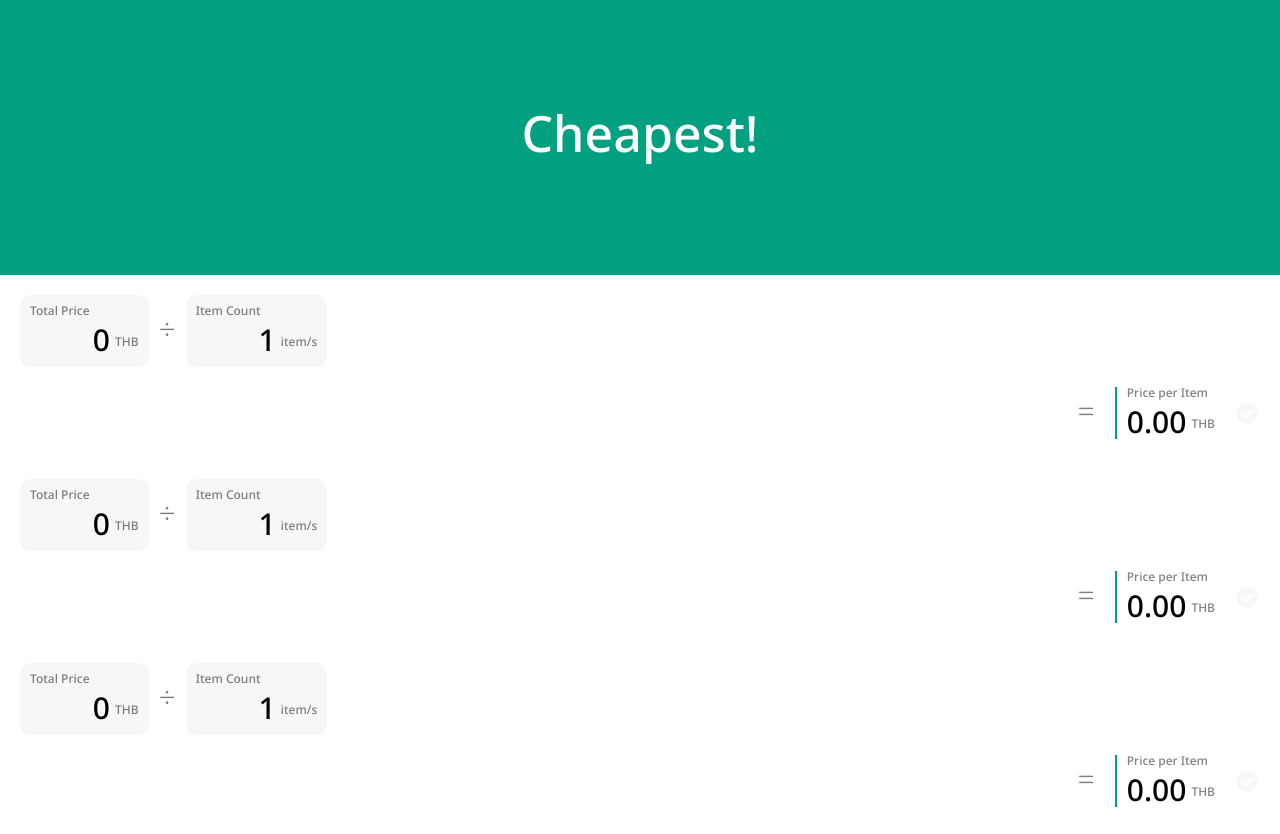
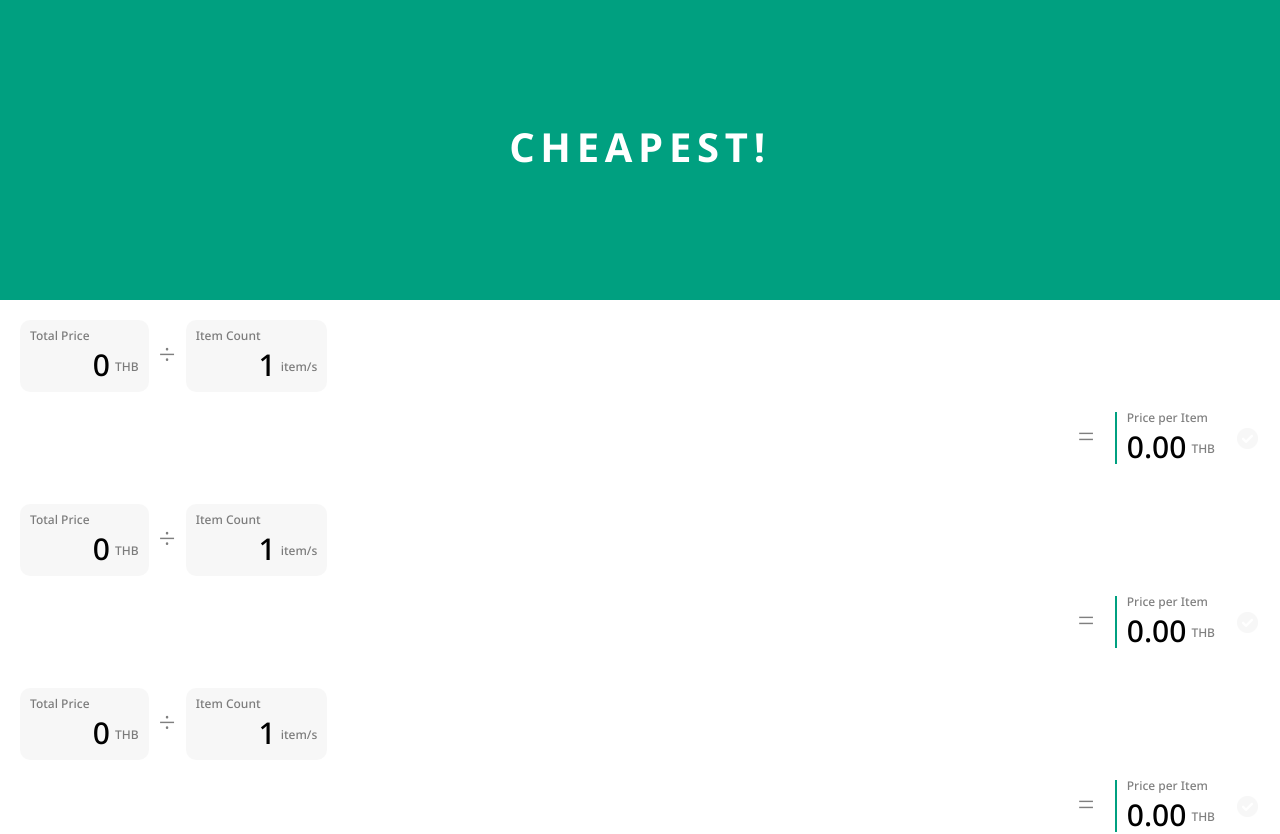
Before and after one commit to tanachai-b/cheaper, a React (Vite) app: page / in a window 1280 px wide. Shown: the top 834 px of the page. Built offline with nearby package versions, Linux system fonts and the light colour scheme.

Commit message:
new feature: dynamic header

```diff
--- a/src/components/layout-components.tsx
+++ b/src/components/layout-components.tsx
@@ -1,11 +1,12 @@
 import cx from "classnames";
-import { ReactNode } from "react";
+import { ReactNode, useEffect, useState } from "react";
 
 export function Container({ children }: { children: ReactNode }) {
   return (
     <div
       className={cx(
-        "size-full",
+        "min-w-full",
+        "min-h-full",
 
         "flex",
         "flex-col",
@@ -20,20 +21,52 @@ export function Container({ children }: { children: ReactNode }) {
 }
 
 export function Header() {
+  const [scale, setScale] = useState(0);
+
+  useEffect(() => {
+    onScroll();
+    window.addEventListener("scroll", onScroll);
+    return () => window.removeEventListener("scroll", onScroll);
+  }, []);
+
+  function onScroll() {
+    setScale(1 - Math.min(window.scrollY / (300 - 50), 1));
+  }
+
   return (
     <div
       className={cx(
-        "py-[100px]",
-        "bg-[#00a080]",
+        "flex-none",
+        "h-[300px]",
 
-        "grid",
-        "place-items-center",
+        "sticky",
+        "top-0",
 
-        "text-[50px]",
-        "text-[#ffffff]",
+        "invisible",
       )}
     >
-      Cheapest!
+      <div
+        className={cx(
+          "visible",
+
+          "bg-[#00a080]",
+
+          "grid",
+          "place-content-center",
+
+          "text-[#ffffff]",
+          "tracking-[0.25ch]",
+          "font-bold",
+
+          "overflow-clip",
+        )}
+        style={{
+          height: `${50 + (300 - 50) * scale}px`,
+          fontSize: `${20 + (40 - 20) * scale}px`,
+        }}
+      >
+        CHEAPEST!
+      </div>
     </div>
   );
 }
```
